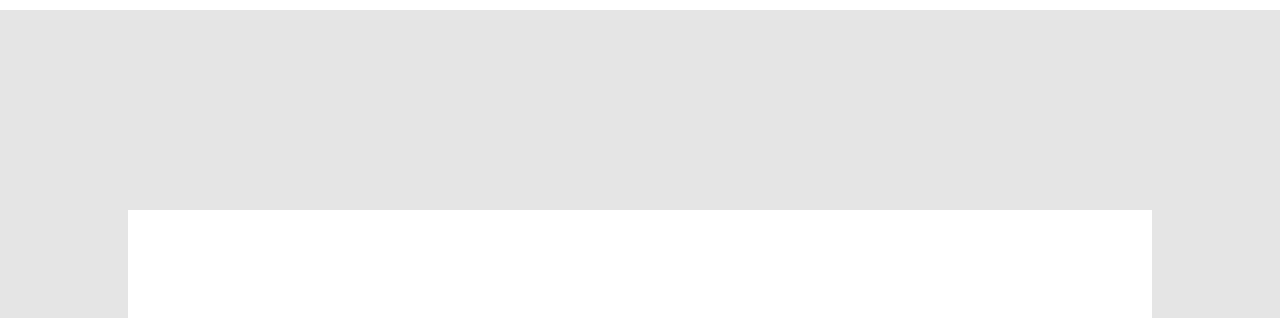
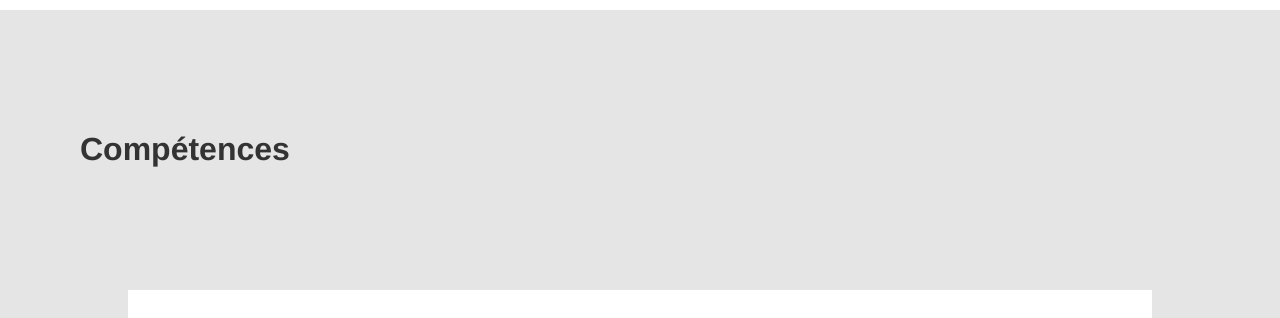
Before and after one commit to qclmnt/qclmnt.github.io, a plain HTML site: page index.html in a window 1280 px wide. Shown: the part 8300-8618 px from the top of the page. Drawn offline with nearby package versions, Linux system fonts and the light colour scheme.

Commit message:
add title to skills

```diff
--- a/index.html
+++ b/index.html
@@ -109,6 +109,7 @@
 			</div>
 		</div>
 		<div id="skills">
+			<h1 id="skills_title">Compétences</h1>
 			<div id="inside">
 				<div class="box">
         	<img src="images/apple.jpg"/>
@@ -204,7 +205,7 @@
 		</div>
 		<div id="recommandation">
 			<div id="text">
-				<h1 id="reco_title">Recommandation <span>Décembre 2015</span></h1>
+				<h1 id="reco_title">Recommandation <span>Décembre 2014</span></h1>
 			</div>
 			<div id="post_it">
 				<div id="bleu">
--- a/layout.css
+++ b/layout.css
@@ -497,7 +497,13 @@ canvas
 	width: 100%;
 	height: 2000px;
 	background: rgba(0, 0, 0, 0.1);
-	padding-top: 200px;
+	padding-top: 100px;
+}
+
+#skills_title
+{
+	padding-bottom: 100px;
+	margin-left: 80px;
 }
 
 #inside
```
